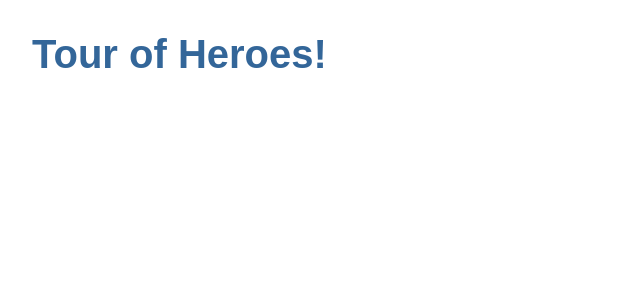
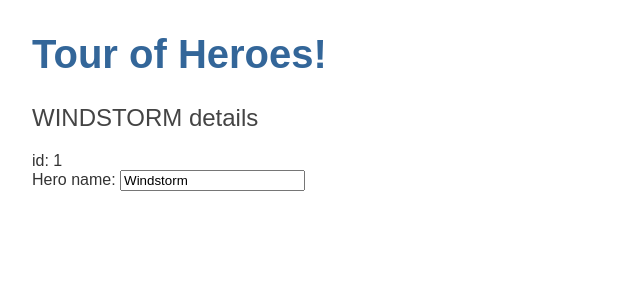
Before and after one commit to cmdaltent/angular-tour-of-heroes, an Angular app: page / in a window 1280 px wide. Shown: the top 300 px of the page, without its empty margins (0-640 px from the left). Built offline with nearby package versions, Linux system fonts and the light colour scheme.

Commit message:
hero editor step completed
Signed-off-by: Martin Weissbach <weissbach.martin@gmail.com>

```diff
--- a/src/app/app.component.html
+++ b/src/app/app.component.html
@@ -1 +1,2 @@
 <h1>{{ title }}</h1>
+<app-heroes></app-heroes>
--- /dev/null
+++ b/src/app/hero.ts
@@ -0,0 +1,4 @@
+export interface Hero {
+  id: number;
+  name: string;
+}
--- /dev/null
+++ b/src/app/heroes/heroes.component.html
@@ -0,0 +1,9 @@
+<h2>{{ hero.name | uppercase }} details</h2>
+<div>
+  <span>id: </span>
+  {{ hero.id }}
+</div>
+<div>
+  <label for="name">Hero name: </label>
+  <input id="name" placeholder="name" [(ngModel)]="hero.name">
+</div>
--- /dev/null
+++ b/src/app/heroes/heroes.component.ts
@@ -0,0 +1,21 @@
+import { Component, OnInit } from '@angular/core';
+import {Hero} from "../hero";
+
+@Component({
+  selector: 'app-heroes',
+  templateUrl: './heroes.component.html',
+  styleUrls: ['./heroes.component.css']
+})
+export class HeroesComponent implements OnInit {
+
+  hero: Hero = {
+    id: 1,
+    name: 'Windstorm',
+  };
+
+  constructor() { }
+
+  ngOnInit(): void {
+  }
+
+}
```
Also changed, not shown: src/app/app.module.ts (+6 -2 lines), src/app/heroes/heroes.component.css (added), 1 other file (tests, documents, lock files or other folders).
